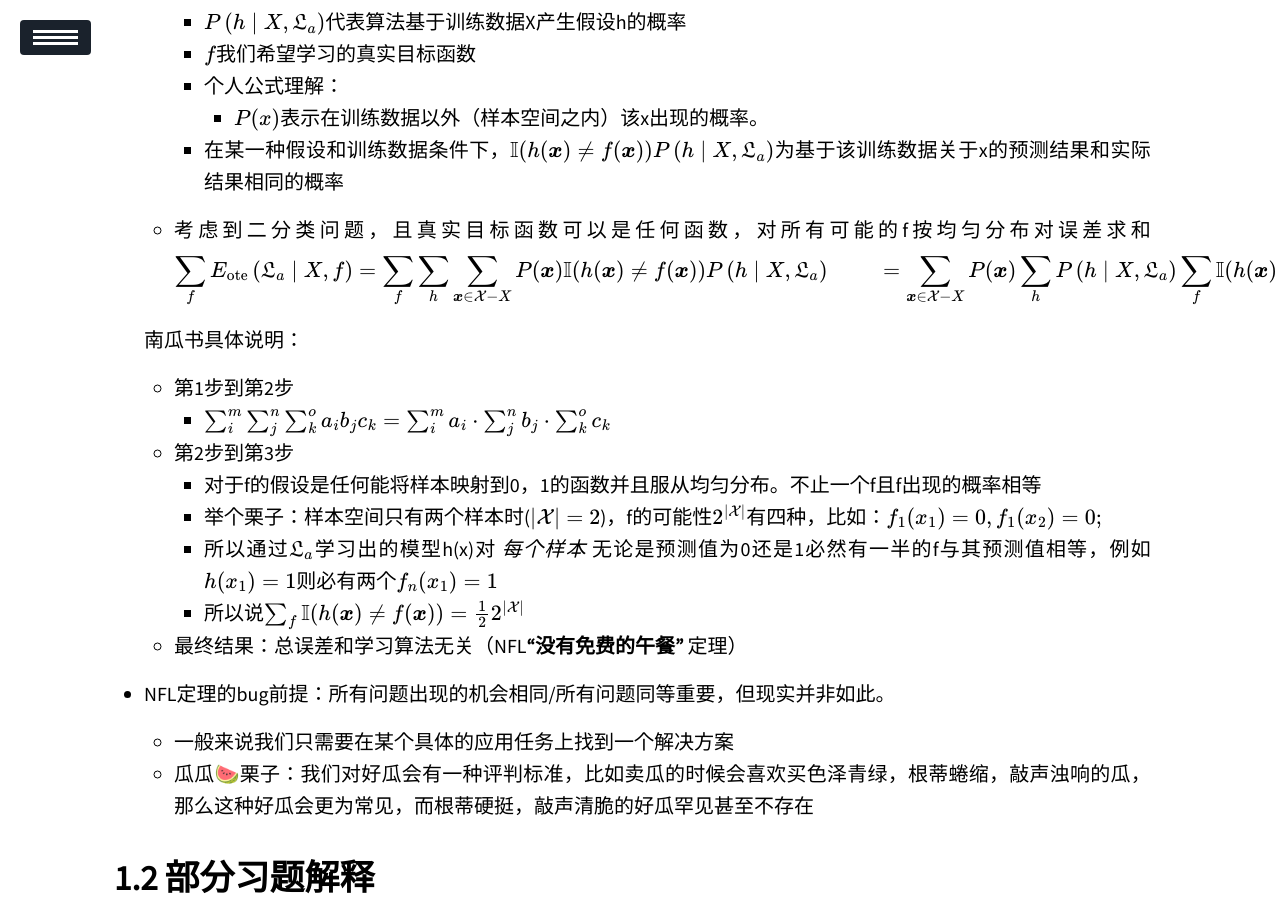
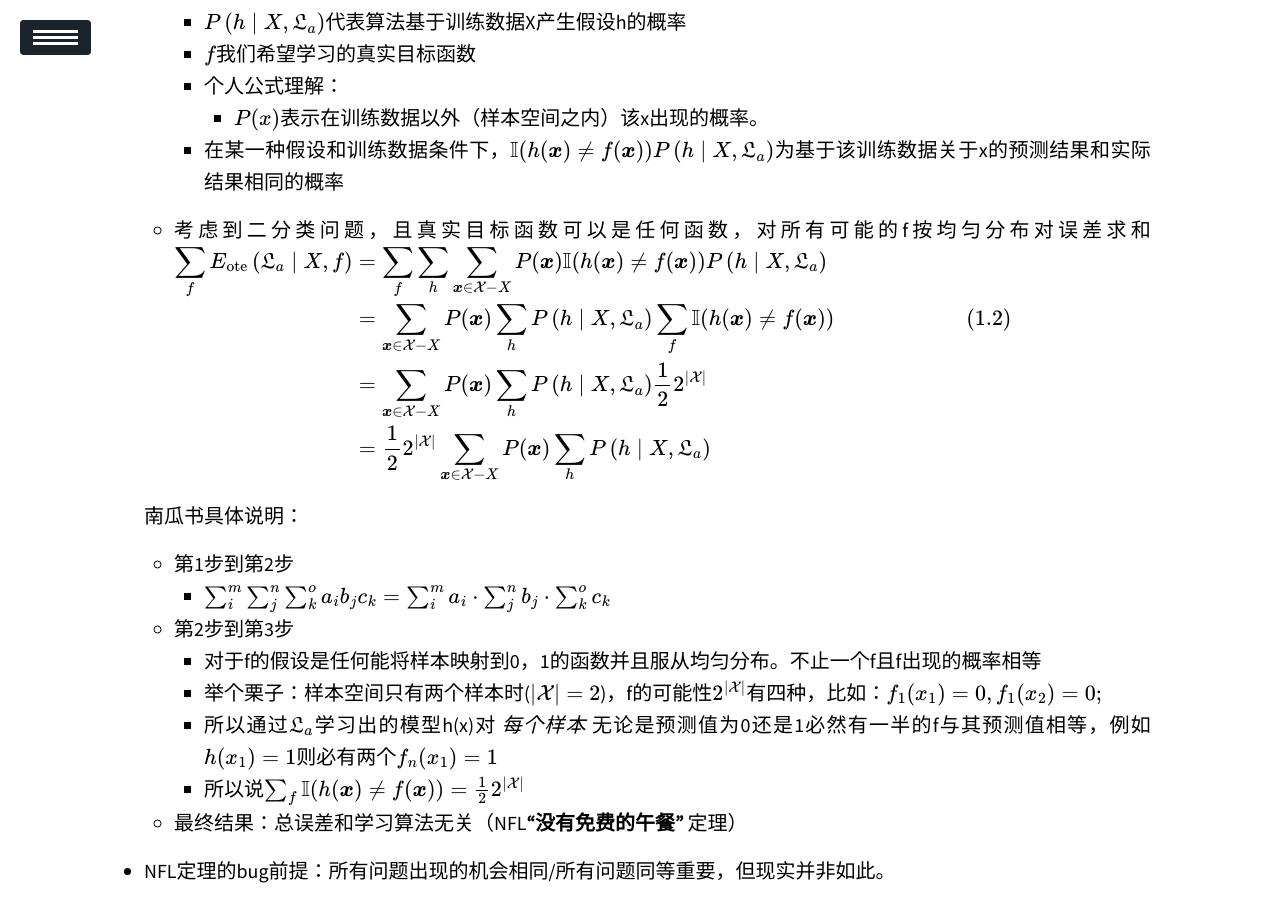
Before and after one commit to WangXiCindy/wangxicindy.github.io, a Jekyll site: the page built from _posts/2020-9-26-机器学习笔记.md, in a window 1280 px wide and 900 px high, scrolled down 2714 px. Built offline with Jekyll 4.4.1, drawn with Linux system fonts in a browser that asks for light colours; our own code applies the rules of GitHub Pages for plain Markdown files; formulas are drawn with MathJax 3; a script that is not in the unit is left out.

Commit message:
Update 2020-9-26-机器学习笔记.md

```diff
--- a/_posts/2020-9-26-机器学习笔记.md
+++ b/_posts/2020-9-26-机器学习笔记.md
@@ -110,12 +110,12 @@ description: 本文为周志华老师《机器学习》（西瓜书）的学习
     - 在某一种假设和训练数据条件下，$\mathbb{I}(h(\boldsymbol{x}) \neq f(\boldsymbol{x})) P\left(h \mid X, \mathfrak{L} _ {a}\right)$为基于该训练数据关于x的预测结果和实际结果相同的概率
 
   - 考虑到二分类问题，且真实目标函数可以是任何函数，对所有可能的f按均匀分布对误差求和
-        $\begin{aligned}
+        $$\begin{aligned}
     \sum _ {f} E _ {\text {ote}}\left(\mathfrak{L} _ {a} \mid X, f\right) &=\sum _ {f} \sum _ {h} \sum _ {\boldsymbol{x} \in \mathcal{X}-X} P(\boldsymbol{x}) \mathbb{I}(h(\boldsymbol{x}) \neq f(\boldsymbol{x})) P\left(h \mid X, \mathfrak{L} _ {a}\right)  \\
     &=\sum _ {\boldsymbol{x} \in \mathcal{X}-X} P(\boldsymbol{x}) \sum _ {h} P\left(h \mid X, \mathfrak{L} _ {a}\right) \sum _ {f} \mathbb{I}(h(\boldsymbol{x}) \neq f(\boldsymbol{x})) \qquad   \qquad   \qquad          (1.2) \\
     &=\sum _ {\boldsymbol{x} \in \mathcal{X}-X} P(\boldsymbol{x}) \sum _ {h} P\left(h \mid X, \mathfrak{L} _ {a}\right) \frac{1}{2} 2^{ \vert \mathcal{X} \vert }  \\
     &=\frac{1}{2} 2^{ \vert \mathcal{X} \vert } \sum _ {\boldsymbol{x} \in \mathcal{X}-X} P(\boldsymbol{x}) \sum _ {h} P\left(h \mid X, \mathfrak{L} _ {a}\right)
-  \end{aligned}$
+  \end{aligned}$$
 
   南瓜书具体说明：
 
```
